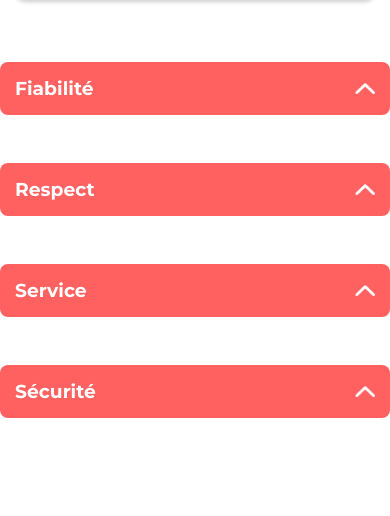
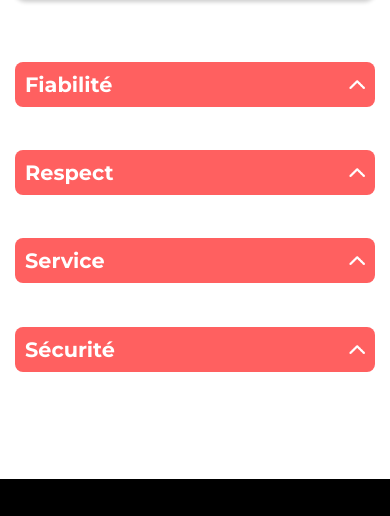
Before and after one commit to RikoDust/Site_Kasa, a React (Vite) app: page /a-propos in a window 390 px wide. Shown: the part 240-756 px from the top of the page. Built offline with nearby package versions, Linux system fonts and the light colour scheme.

Commit message:
feat(about): page About responsive

```diff
--- a/src/components/Accordion/_accordion.scss
+++ b/src/components/Accordion/_accordion.scss
@@ -50,3 +50,22 @@
     }
   }
 }
+
+
+
+/* Media Query "mobile"  (720px ou moins) */
+@media (max-width: 720px) {
+  .accordion{
+    margin-bottom: 2.7rem;
+    &-header{
+      padding: 10px;
+      h3{
+        font-size: 1.3rem;
+      }
+      .arrow{
+        width: 16px;
+        height: 16px;
+      }
+    }
+  }
+}
--- a/src/components/AccordionGroup/_accordionGroup.scss
+++ b/src/components/AccordionGroup/_accordionGroup.scss
@@ -10,3 +10,13 @@
     margin-bottom: 4rem;
     max-width: 1023px;
 }
+
+
+
+/* Media Query "mobile"  (720px ou moins) */
+@media (max-width: 720px) {
+    .accordion-group{
+    padding-left: 15px;
+    padding-right: 15px;
+    }
+}
--- a/src/styles/main.css
+++ b/src/styles/main.css
@@ -256,6 +256,22 @@ body {
   padding: 15px;
 }
 
+/* Media Query "mobile"  (720px ou moins) */
+@media (max-width: 720px) {
+  .accordion {
+    margin-bottom: 2.7rem;
+  }
+  .accordion-header {
+    padding: 10px;
+  }
+  .accordion-header h3 {
+    font-size: 1.3rem;
+  }
+  .accordion-header .arrow {
+    width: 16px;
+    height: 16px;
+  }
+}
 .accordion-group {
   display: flex;
   flex-direction: column;
@@ -268,6 +284,13 @@ body {
   max-width: 1023px;
 }
 
+/* Media Query "mobile"  (720px ou moins) */
+@media (max-width: 720px) {
+  .accordion-group {
+    padding-left: 15px;
+    padding-right: 15px;
+  }
+}
 /*** Card ***/
 .card {
   position: relative;
```
